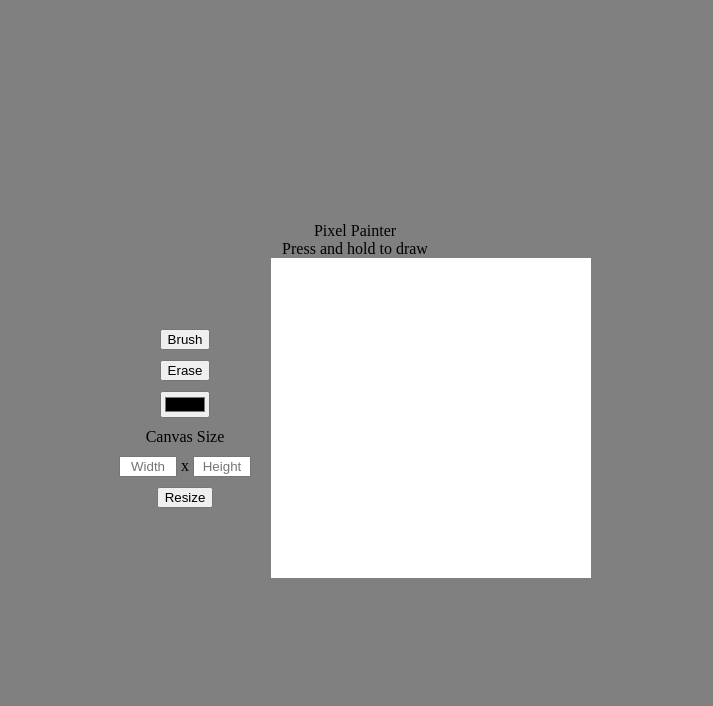
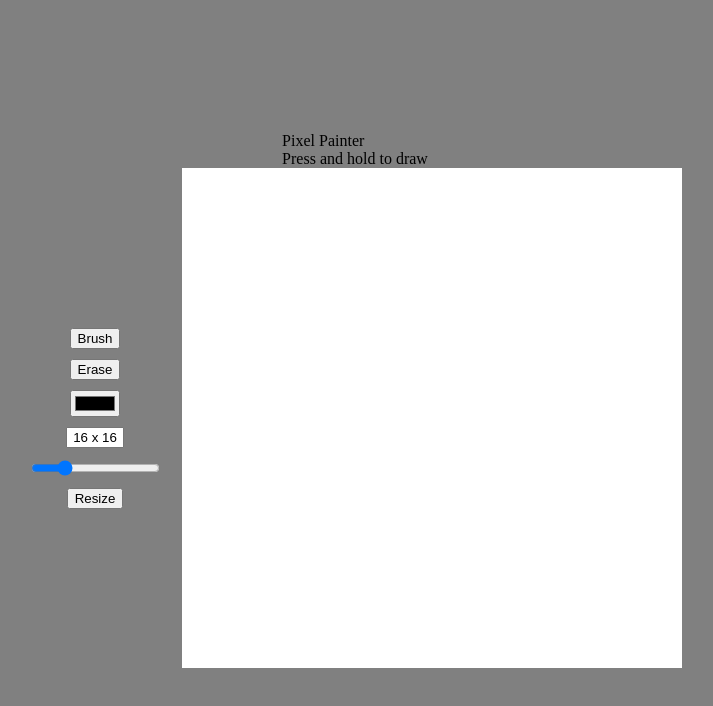
Before and after one commit to pushadan/odin-etch-a-sketch, a plain HTML site: page index.html in a window 1280 px wide. Shown: the whole page, without its empty margins (285-998 px from the left). Drawn offline with Linux system fonts and the light colour scheme.

Commit message:
Implement canvas size slider, static canvas size

```diff
--- a/index.html
+++ b/index.html
@@ -9,21 +9,19 @@
 <body>
 
     <div class="main">
-        <div class="title">Pixel Painter</div>
-        <div class="title">Press and hold to draw</div>
+        <div class="header">
+            <div class="title">Pixel Painter</div>
+            <div class="title">Press and hold to draw</div>
+        </div>
 
         <div class="moduleContainer">
             <div class="toolContainer">
                 <button type="button" class="brushButton">Brush</button>
                 <button type="button" class="eraseButton">Erase</button>
                 <input type="color" class="colorPicker">
-                <div>Canvas Size</div>
-                <span>
-                    <input type="text" class="width" placeholder="Width">
-                    x
-                    <input type="text" class="height" placeholder="Height">
-                </span>
-                <button type="button" class="canvasButton">Resize</button>
+                <input type="text" class="canvasSizeDisplay" readonly>
+                <input type="range" min="1" max="64" value="16" class="canvasSizeSlider">
+                <button type="button" class="resizeButton">Resize</button>
             </div>
 
             <div class="canvasContainer">
--- a/javascript.js
+++ b/javascript.js
@@ -1,21 +1,30 @@
 //TODO
 // fix dragging of screen color issue
-
+// change canvas size selector to be a slider
+// add cleaer button
+// add a good font
+// find out if I can do clear divs and control layers
+// implement error catching for non numbers, too large numbers, etc.
+//      on canvas size.
+// add warning message on resizing canvas.
 
 //variables
 let isDragging;
 let paintColor = "black";
 let eraseColor;
 let firstLoad = true;
-const canvas   = document.querySelector(".canvas");
+let canvasSizeDisplay = document.querySelector(".canvasSizeDisplay");
+const canvas = document.querySelector(".canvas");
 const brushButton = document.querySelector(".brushButton");
 const eraseButton = document.querySelector(".eraseButton");
 const colorPicker = document.querySelector(".colorPicker");
-const canvasSize = document.querySelector(".canvasSize");
+const canvasSizeSlider = document.querySelector(".canvasSizeSlider");
+const resizeButton = document.querySelector(".resizeButton");
 
 
 //firstLoad --------------
 createCanvas(16,16);
+canvasSizeDisplay.value = `${canvasSizeSlider.value} x ${canvasSizeSlider.value}`;
 firstLoad = false;
 
 
@@ -31,7 +40,14 @@ eraseButton.addEventListener("click", ()=>{
 colorPicker.addEventListener("input", ()=>{
     paintColor = colorPicker.value;
 });
-
+//canvasSizeSlider
+canvasSizeSlider.addEventListener("input", ()=>{
+    //update canvas size display
+    canvasSizeDisplay.value = `${canvasSizeSlider.value} x ${canvasSizeSlider.value}`;
+});
+resizeButton.addEventListener("click", ()=>{
+    createCanvas(canvasSizeSlider.value,canvasSizeSlider.value);
+});
 
 
 
@@ -50,25 +66,23 @@ function createCanvas(width, height){
 
     //find total # of pixels
     canvasTotalPixels = width * height;
-    //set width of canvas
-    canvas.style.width = `${width*20}px`;
 
-    //debug pixel amount
-    let pixelCount = 0;
     //create pixels, add to Canvas
     for (let i=0; i<canvasTotalPixels; i++){
         let pixel = document.createElement("div");
         pixel.classList.add("pixel")
         canvas.appendChild(pixel);
-        pixelCount++
     };
-    //debug pixels amount
-    console.log(pixelCount);
     //capture all .pixel divs in memory AFTER they are created.
     let pixel = [] = document.querySelectorAll(".pixel");
 
+    //set width and height of pixels
     //add "mousedown", "mousemove", "mouseup" event listeners to all .pixel divs
     pixel.forEach((element) => {
+        //set width and height of pixels
+        element.style.width = `${500 / canvasSizeSlider.value}px`;
+        element.style.height = `${500 / canvasSizeSlider.value}px`;
+
         //capture clicking + holding down
         element.addEventListener("mousedown", (e)=>{
             isDragging = true;
--- a/style.css
+++ b/style.css
@@ -31,12 +31,13 @@ body{
     justify-content: center;
     align-items: center;
     flex-wrap: wrap;
-    /* gap: 1px ; */
-    width: 320px;
+    background-color: aqua;
+    width: 500px;
+    height: 500px;
 }
 .pixel{
-    width: 20px;
-    height: 20px;
+    width: 31.25px;
+    height: 31.25px;
     /* border: 1px solid rgb(184, 184, 184); */
     background-color: rgb(255, 255, 255);
 }
@@ -48,7 +49,7 @@ body{
 	cursor: default;
 }
 
-.width, .height{
+.canvasSizeDisplay{
     width: 50px;
     text-align: center;
 }
```
Also changed, not shown: img/eraser.png (added), img/pencil.png (added), 2 other files. Lines whose indentation alone changed are shown as unchanged.
